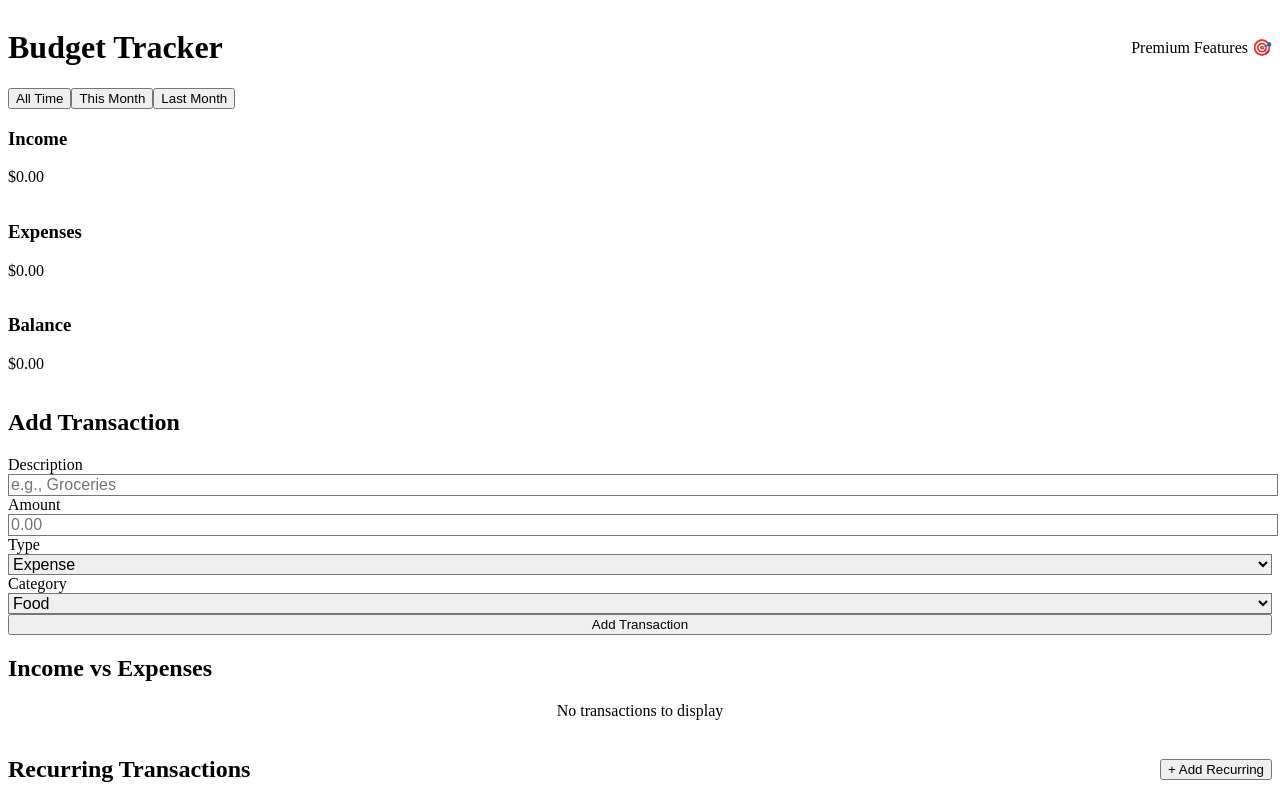
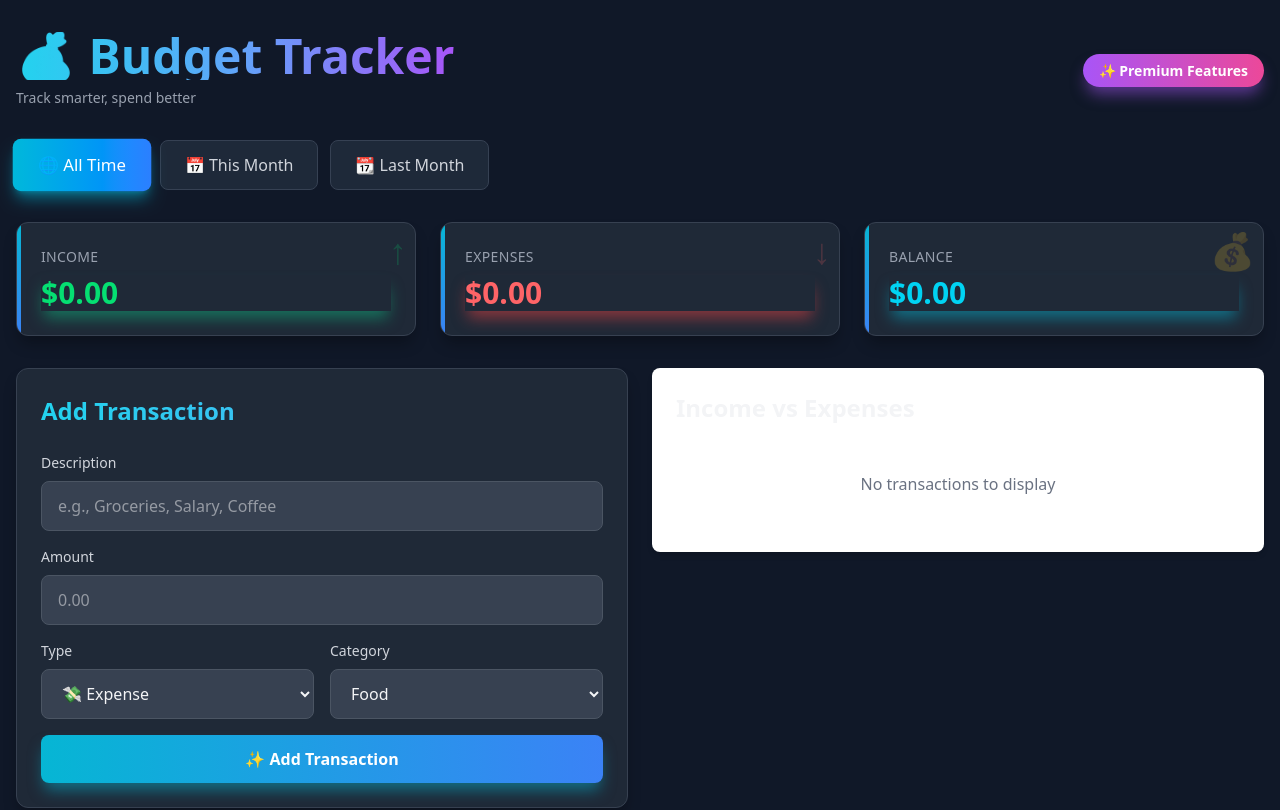
Before and after one commit to dttigers/budget-tracker, a React app: page / in a window 1280 px wide. Shown: the top 810 px of the page. Built offline with nearby package versions, Linux system fonts and the light colour scheme; the HTML template or start-up script is replaced by a standard one.

Commit message:
Enhance UI and functionality: update styles for premium features, improve transaction display, and refine date filter options.

```diff
--- a/src/App.jsx
+++ b/src/App.jsx
@@ -51,7 +51,7 @@ function App() {
       const todayStr = today.toISOString().split('T')[0];
       const lastCheck = localStorage.getItem('lastRecurringCheck');
 
-      if (lastCheck === todayStr) return; // Already processed today
+      if (lastCheck === todayStr) return;
 
       recurring.forEach(r => {
         if (shouldProcessRecurring(r, today)) {
@@ -68,7 +68,7 @@ function App() {
     };
 
     processRecurring();
-    const interval = setInterval(processRecurring, 3600000); // Check every hour
+    const interval = setInterval(processRecurring, 3600000);
     return () => clearInterval(interval);
   }, [recurring]);
 
@@ -78,7 +78,6 @@ function App() {
     if (r.frequency === 'monthly') {
       return dayOfMonth === r.dayOfMonth;
     }
-    // Add daily/weekly logic here if needed
     return false;
   };
 
@@ -120,7 +119,6 @@ function App() {
     setBudgetLimits(newLimits);
   };
 
-  // Filter transactions by date
   const getFilteredTransactions = () => {
     const now = new Date();
     const currentMonth = now.getMonth();
@@ -141,40 +139,55 @@ function App() {
                transactionDate.getFullYear() === lastMonthYear;
       }
 
-      return true; // 'all'
+      return true;
     });
   };
 
   const filteredTransactions = getFilteredTransactions();
 
   return (
-    <div className="min-h-screen bg-gray-100 py-8">
-      <div className="max-w-6xl mx-auto px-4">
-        <div className="flex justify-between items-center mb-8">
-          <h1 className="text-4xl font-bold text-gray-800">Budget Tracker</h1>
-          <span className="px-3 py-1 bg-purple-100 text-purple-800 rounded-full text-sm font-semibold">
-            Premium Features 🎯
-          </span>
+    <div className="min-h-screen bg-gray-900 py-8 px-4">
+      <div className="max-w-7xl mx-auto">
+        {/* Header with gradient */}
+        <div className="flex flex-col md:flex-row md:justify-between md:items-center mb-8 gap-4">
+          <div>
+            <h1 className="text-5xl font-bold gradient-text mb-2 animate-fadeIn">
+              💰 Budget Tracker
+            </h1>
+            <p className="text-gray-400 text-sm">Track smarter, spend better</p>
+          </div>
+          <div className="badge-premium animate-fadeIn">
+            ✨ Premium Features
+          </div>
         </div>
 
         <DateFilter currentFilter={dateFilter} onFilterChange={setDateFilter} />
 
-        <div className="grid grid-cols-1 md:grid-cols-3 gap-6 mb-8">
+        {/* Summary Cards */}
+        <div className="grid grid-cols-1 md:grid-cols-3 gap-6 mb-8 animate-fadeIn">
           <Summary transactions={filteredTransactions} />
         </div>
 
+        {/* Main Grid */}
         <div className="grid grid-cols-1 lg:grid-cols-2 gap-6 mb-8">
+          <div className="animate-fadeIn">
             <TransactionForm onAddTransaction={addTransaction} />
+          </div>
+          <div className="animate-fadeIn">
             <CategoryChart transactions={filteredTransactions} />
           </div>
+        </div>
 
-        {/* NEW: Premium Features */}
+        {/* Premium Features Grid */}
         <div className="grid grid-cols-1 lg:grid-cols-2 gap-6 mb-8">
+          <div className="animate-fadeIn">
             <RecurringManager
               recurring={recurring}
               onAdd={addRecurring}
               onDelete={deleteRecurring}
             />
+          </div>
+          <div className="animate-fadeIn">
             <BudgetLimits
               transactions={filteredTransactions}
               limits={budgetLimits}
@@ -182,15 +195,24 @@ function App() {
               onRemoveLimit={removeLimit}
             />
           </div>
+        </div>
 
+        {/* Transactions and Export */}
         <div className="grid grid-cols-1 lg:grid-cols-3 gap-6 mb-8">
-          <div className="lg:col-span-2">
+          <div className="lg:col-span-2 animate-fadeIn">
             <TransactionList
               transactions={filteredTransactions}
               onDeleteTransaction={deleteTransaction}
             />
           </div>
+          <div className="animate-fadeIn">
             <DataExport transactions={transactions} />
+          </div>
+        </div>
+
+        {/* Footer */}
+        <div className="text-center text-gray-500 text-sm mt-12">
+          <p>Built with ❤️ • Dark Mode Premium Edition</p>
         </div>
       </div>
     </div>
--- a/src/components/DateFilter.jsx
+++ b/src/components/DateFilter.jsx
@@ -1,20 +1,20 @@
 function DateFilter({ currentFilter, onFilterChange }) {
   const filters = [
-    { value: 'all', label: 'All Time' },
-    { value: 'thisMonth', label: 'This Month' },
-    { value: 'lastMonth', label: 'Last Month' }
+    { value: 'all', label: '🌐 All Time', icon: '∞' },
+    { value: 'thisMonth', label: '📅 This Month', icon: '30' },
+    { value: 'lastMonth', label: '📆 Last Month', icon: '-1' }
   ];
 
   return (
-    <div className="mb-6 flex gap-2">
+    <div className="mb-8 flex flex-wrap gap-3 animate-fadeIn">
       {filters.map(filter => (
         <button
           key={filter.value}
           onClick={() => onFilterChange(filter.value)}
-          className={`px-4 py-2 rounded-md font-medium transition-colors ${
+          className={`px-6 py-3 rounded-lg font-medium transition-all duration-200 ${
             currentFilter === filter.value
-              ? 'bg-blue-500 text-white'
-              : 'bg-white text-gray-700 hover:bg-gray-100'
+              ? 'bg-gradient-to-r from-cyan-500 to-blue-500 text-white shadow-lg shadow-cyan-500/50 transform scale-105'
+              : 'bg-gray-800 text-gray-300 border border-gray-700 hover:border-cyan-500 hover:text-cyan-400'
           }`}
         >
           {filter.label}
--- a/src/components/Summary.jsx
+++ b/src/components/Summary.jsx
@@ -11,25 +11,40 @@ function Summary({ transactions }) {
 
   return (
     <>
-      <div className="bg-white p-6 rounded-lg shadow-md">
-        <h3 className="text-sm font-medium text-gray-500 mb-2">Income</h3>
-        <p className="text-2xl font-bold text-green-600">
+      <div className="stat-card group">
+        <h3 className="text-sm font-medium text-gray-400 mb-2 uppercase tracking-wide">Income</h3>
+        <p className="text-3xl font-bold text-green-400 glow-green">
           ${income.toFixed(2)}
         </p>
+        <div className="absolute top-2 right-2 text-green-400 opacity-20 group-hover:opacity-40 transition-opacity text-4xl">
+          ↑
+        </div>
       </div>
 
-      <div className="bg-white p-6 rounded-lg shadow-md">
-        <h3 className="text-sm font-medium text-gray-500 mb-2">Expenses</h3>
-        <p className="text-2xl font-bold text-red-600">
+      <div className="stat-card group">
+        <h3 className="text-sm font-medium text-gray-400 mb-2 uppercase tracking-wide">Expenses</h3>
+        <p className="text-3xl font-bold text-red-400 glow-red">
           ${expenses.toFixed(2)}
         </p>
+        <div className="absolute top-2 right-2 text-red-400 opacity-20 group-hover:opacity-40 transition-opacity text-4xl">
+          ↓
+        </div>
       </div>
 
-      <div className="bg-white p-6 rounded-lg shadow-md">
-        <h3 className="text-sm font-medium text-gray-500 mb-2">Balance</h3>
-        <p className={`text-2xl font-bold ${balance >= 0 ? 'text-blue-600' : 'text-red-600'}`}>
+      <div className="stat-card group">
+        <h3 className="text-sm font-medium text-gray-400 mb-2 uppercase tracking-wide">Balance</h3>
+        <p className={`text-3xl font-bold ${
+          balance >= 0
+            ? 'text-cyan-400 glow-cyan'
+            : 'text-red-400 glow-red'
+        }`}>
           ${balance.toFixed(2)}
         </p>
+        <div className={`absolute top-2 right-2 opacity-20 group-hover:opacity-40 transition-opacity text-4xl ${
+          balance >= 0 ? 'text-cyan-400' : 'text-red-400'
+        }`}>
+          {balance >= 0 ? '💰' : '⚠️'}
+        </div>
       </div>
     </>
   );
--- a/src/components/TransactionForm.jsx
+++ b/src/components/TransactionForm.jsx
@@ -35,72 +35,73 @@ function TransactionForm({ onAddTransaction }) {
   };
 
   return (
-    <div className="bg-white p-6 rounded-lg shadow-md">
-      <h2 className="text-2xl font-semibold mb-4">Add Transaction</h2>
+    <div className="premium-card p-6">
+      <h2 className="section-header mb-6">Add Transaction</h2>
 
       <form onSubmit={handleSubmit} className="space-y-4">
         <div>
-          <label className="block text-sm font-medium text-gray-700 mb-1">
+          <label className="block text-sm font-medium text-gray-300 mb-2">
             Description
           </label>
           <input
             type="text"
             value={description}
             onChange={(e) => setDescription(e.target.value)}
-            className="w-full px-3 py-2 border border-gray-300 rounded-md focus:outline-none focus:ring-2 focus:ring-blue-500"
-            placeholder="e.g., Groceries"
+            className="input-field"
+            placeholder="e.g., Groceries, Salary, Coffee"
           />
         </div>
 
         <div>
-          <label className="block text-sm font-medium text-gray-700 mb-1">
+          <label className="block text-sm font-medium text-gray-300 mb-2">
             Amount
           </label>
           <input
             type="number"
             step="0.01"
-            inputMode="decimal"
             value={amount}
             onChange={(e) => setAmount(e.target.value)}
-            className="w-full px-3 py-2 border border-gray-300 rounded-md focus:outline-none focus:ring-2 focus:ring-blue-500"
+            className="input-field"
             placeholder="0.00"
           />
         </div>
 
+        <div className="grid grid-cols-2 gap-4">
           <div>
-          <label className="block text-sm font-medium text-gray-700 mb-1">
+            <label className="block text-sm font-medium text-gray-300 mb-2">
               Type
             </label>
             <select
               value={type}
               onChange={(e) => setType(e.target.value)}
-            className="w-full px-3 py-2 border border-gray-300 rounded-md focus:outline-none focus:ring-2 focus:ring-blue-500"
+              className="select-field"
             >
-            <option value="expense">Expense</option>
-            <option value="income">Income</option>
+              <option value="expense">💸 Expense</option>
+              <option value="income">💰 Income</option>
             </select>
           </div>
 
           <div>
-          <label className="block text-sm font-medium text-gray-700 mb-1">
+            <label className="block text-sm font-medium text-gray-300 mb-2">
               Category
             </label>
             <select
               value={category}
               onChange={(e) => setCategory(e.target.value)}
-            className="w-full px-3 py-2 border border-gray-300 rounded-md focus:outline-none focus:ring-2 focus:ring-blue-500"
+              className="select-field"
             >
               {CATEGORIES.map(cat => (
                 <option key={cat} value={cat}>{cat}</option>
               ))}
             </select>
           </div>
+        </div>
 
         <button
           type="submit"
-          className="w-full bg-blue-500 text-white py-2 px-4 rounded-md hover:bg-blue-600 transition-colors"
+          className="btn-primary w-full"
         >
-          Add Transaction
+          ✨ Add Transaction
         </button>
       </form>
     </div>
--- a/src/index.css
+++ b/src/index.css
@@ -1,10 +1,278 @@
-@tailwind base;
-@tailwind components;
-@tailwind utilities;
+@import "tailwindcss";
 
-/* Prevent iOS zoom on input focus */
-@layer base {
-  input, select, textarea {
-    font-size: 16px !important;
+/* Custom theme configuration for dark mode */
+@theme {
+  /* Dark color palette */
+  --color-gray-750: #1a202e;
+  --color-cyan-450: #22d3ee;
+}
+
+/* Base styles */
+body {
+  background-color: #111827;
+  color: #f3f4f6;
+}
+
+/* Premium card styling */
+.premium-card {
+  background-color: #1f2937;
+  border: 1px solid #374151;
+  border-radius: 0.75rem;
+  box-shadow: 0 10px 15px -3px rgba(0, 0, 0, 0.3);
+  transition: all 0.3s;
+}
+
+.premium-card:hover {
+  border-color: rgba(34, 211, 238, 0.5);
+}
+
+/* Neon button primary */
+.btn-primary {
+  background: linear-gradient(to right, #06b6d4, #3b82f6);
+  color: white;
+  font-weight: 600;
+  padding: 0.75rem 1.5rem;
+  border-radius: 0.5rem;
+  box-shadow: 0 10px 15px -3px rgba(6, 182, 212, 0.5);
+  transition: all 0.2s;
+}
+
+.btn-primary:hover {
+  background: linear-gradient(to right, #22d3ee, #60a5fa);
+  transform: scale(1.05);
+}
+
+/* Neon button secondary */
+.btn-secondary {
+  background-color: #374151;
+  border: 1px solid #4b5563;
+  color: #f3f4f6;
+  font-weight: 600;
+  padding: 0.75rem 1.5rem;
+  border-radius: 0.5rem;
+  transition: all 0.2s;
+}
+
+.btn-secondary:hover {
+  background-color: #4b5563;
+  border-color: #06b6d4;
+}
+
+/* Success button */
+.btn-success {
+  background: linear-gradient(to right, #10b981, #059669);
+  color: white;
+  font-weight: 600;
+  padding: 0.75rem 1.5rem;
+  border-radius: 0.5rem;
+  box-shadow: 0 10px 15px -3px rgba(16, 185, 129, 0.5);
+  transition: all 0.2s;
+}
+
+.btn-success:hover {
+  background: linear-gradient(to right, #34d399, #10b981);
+  transform: scale(1.05);
+}
+
+/* Input fields */
+.input-field {
+  width: 100%;
+  padding: 0.75rem 1rem;
+  background-color: #374151;
+  border: 1px solid #4b5563;
+  color: #f3f4f6;
+  border-radius: 0.5rem;
+  transition: all 0.2s;
+}
+
+.input-field:focus {
+  outline: none;
+  ring: 2px;
+  ring-color: #06b6d4;
+  border-color: transparent;
+}
+
+/* Select fields */
+.select-field {
+  width: 100%;
+  padding: 0.75rem 1rem;
+  background-color: #374151;
+  border: 1px solid #4b5563;
+  color: #f3f4f6;
+  border-radius: 0.5rem;
+  transition: all 0.2s;
+}
+
+.select-field:focus {
+  outline: none;
+  ring: 2px;
+  ring-color: #06b6d4;
+  border-color: transparent;
+}
+
+/* Stats card */
+.stat-card {
+  background-color: #1f2937;
+  border: 1px solid #374151;
+  border-radius: 0.75rem;
+  padding: 1.5rem;
+  position: relative;
+  overflow: hidden;
+  box-shadow: 0 10px 15px -3px rgba(0, 0, 0, 0.3);
+  transition: all 0.3s;
+}
+
+.stat-card:hover {
+  border-color: rgba(34, 211, 238, 0.5);
+}
+
+.stat-card::before {
+  content: '';
+  position: absolute;
+  top: 0;
+  left: 0;
+  width: 4px;
+  height: 100%;
+  background: linear-gradient(to bottom, #06b6d4, #3b82f6);
+}
+
+/* Transaction item */
+.transaction-item {
+  display: flex;
+  align-items: center;
+  justify-content: space-between;
+  padding: 1rem;
+  background-color: #1f2937;
+  border: 1px solid #374151;
+  border-radius: 0.5rem;
+  transition: all 0.2s;
+}
+
+.transaction-item:hover {
+  border-color: rgba(34, 211, 238, 0.5);
+  background-color: #1a202e;
+}
+
+/* Badge styling */
+.badge {
+  font-size: 0.75rem;
+  padding: 0.25rem 0.75rem;
+  border-radius: 9999px;
+  font-weight: 500;
+  background-color: #374151;
+  color: #d1d5db;
+  border: 1px solid #4b5563;
+}
+
+.badge-income {
+  background-color: rgba(16, 185, 129, 0.2);
+  color: #34d399;
+  border-color: rgba(16, 185, 129, 0.5);
+}
+
+.badge-expense {
+  background-color: rgba(239, 68, 68, 0.2);
+  color: #f87171;
+  border-color: rgba(239, 68, 68, 0.5);
+}
+
+/* Premium badge */
+.badge-premium {
+  background: linear-gradient(to right, #a855f7, #ec4899);
+  color: white;
+  padding: 0.375rem 1rem;
+  border-radius: 9999px;
+  font-size: 0.875rem;
+  font-weight: 700;
+  box-shadow: 0 10px 15px -3px rgba(168, 85, 247, 0.5);
+  animation: pulse 2s cubic-bezier(0.4, 0, 0.6, 1) infinite;
+}
+
+/* Section headers */
+.section-header {
+  font-size: 1.5rem;
+  font-weight: 700;
+  background: linear-gradient(to right, #22d3ee, #60a5fa);
+  -webkit-background-clip: text;
+  background-clip: text;
+  color: transparent;
+}
+
+/* Glow effects */
+.glow-cyan {
+  box-shadow: 0 10px 15px -3px rgba(6, 182, 212, 0.5);
+}
+
+.glow-green {
+  box-shadow: 0 10px 15px -3px rgba(16, 185, 129, 0.5);
+}
+
+.glow-red {
+  box-shadow: 0 10px 15px -3px rgba(239, 68, 68, 0.5);
+}
+
+/* Progress bar */
+.progress-bar {
+  width: 100%;
+  background-color: #374151;
+  border-radius: 9999px;
+  height: 0.75rem;
+  border: 1px solid #4b5563;
+}
+
+.progress-fill {
+  height: 100%;
+  border-radius: 9999px;
+  transition: all 0.5s;
+  background: linear-gradient(to right, #06b6d4, #3b82f6);
+}
+
+/* Custom scrollbar */
+.custom-scrollbar::-webkit-scrollbar {
+  width: 8px;
+}
+
+.custom-scrollbar::-webkit-scrollbar-track {
+  background-color: #1f2937;
+  border-radius: 4px;
+}
+
+.custom-scrollbar::-webkit-scrollbar-thumb {
+  background-color: #4b5563;
+  border-radius: 4px;
+}
+
+.custom-scrollbar::-webkit-scrollbar-thumb:hover {
+  background-color: #06b6d4;
+}
+
+/* Animations */
+@keyframes fadeIn {
+  from {
+    opacity: 0;
+    transform: translateY(10px);
+  }
+  to {
+    opacity: 1;
+    transform: translateY(0);
   }
 }
+
+.animate-fadeIn {
+  animation: fadeIn 0.3s ease-out;
+}
+
+/* Gradient text */
+.gradient-text {
+  background: linear-gradient(to right, #22d3ee, #60a5fa, #a855f7);
+  -webkit-background-clip: text;
+  background-clip: text;
+  color: transparent;
+}
+
+/* Glass morphism */
+.glass {
+  background: rgba(31, 41, 55, 0.7);
+  backdrop-filter: blur(10px);
+  border: 1px solid rgba(75, 85, 99, 0.3);
+}
```
Also changed, not shown: src/components/TransactionList.jsx (+38 -15 lines). Lines whose indentation alone changed are shown as unchanged.
